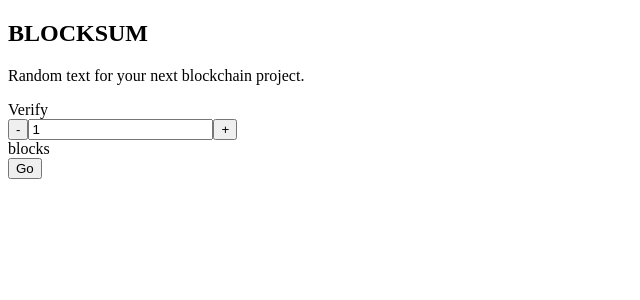
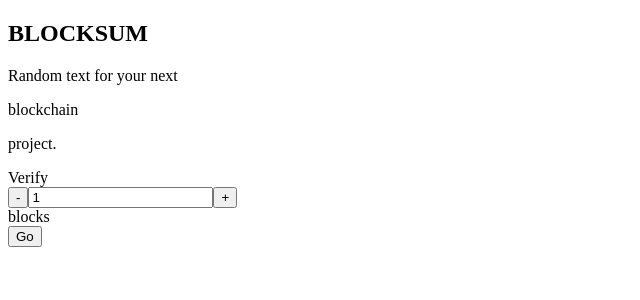
Before and after one commit to j-dsmith/blocksum, a Next.js app: page / in a window 1280 px wide. Shown: the top 300 px of the page, without its empty margins (0-640 px from the left). Built offline with nearby package versions, Linux system fonts and the light colour scheme.

Commit message:
Smooth scrolling added to page

```diff
--- a/components/blocksum-results.js
+++ b/components/blocksum-results.js
@@ -4,7 +4,7 @@ const BlocksumResults = ({ numBlocks }) => {
   const paragraphs = generateBlocks(numBlocks);
   if (numBlocks > 0) {
     return (
-      <section className="h-content bg-white p-8">
+      <section id="results" className="h-content bg-white p-8">
         {paragraphs.map((paragraph, idx) => (
           <p key={idx} className="mb-8">
             {paragraph}
--- a/components/hero-content.js
+++ b/components/hero-content.js
@@ -1,14 +1,12 @@
-import InputCard from "./input-card";
-
 const HeroContent = () => {
   return (
-    <p className="text-4xl font-bold font-sans">
-      Random text for your next{" "}
-      <span className="bg-gradient-to-tr text-black from-lime-300 to-yellow-300">
+    <div className="text-4xl font-bold font-sans">
+      <p className="relative z-10">Random text for your next</p>{" "}
+      <span className="bg-gradient-to-tr text-black from-lime-300 to-yellow-300 relative z-0">
         blockchain
       </span>{" "}
-      project.
-    </p>
+      <p>project.</p>
+    </div>
   );
 };
 
--- a/components/input-card.js
+++ b/components/input-card.js
@@ -1,3 +1,4 @@
+import Link from "next/link";
 import NumberInput from "./number-input";
 
 const InputCard = ({ value, setValue, setNumBlocks }) => {
@@ -10,6 +11,7 @@ const InputCard = ({ value, setValue, setNumBlocks }) => {
       <div className="flex text-xl font-mono">
         Verify <NumberInput value={value} setValue={setValue} /> blocks
       </div>
+      <Link href="#results">
         <button
           type="submit"
           className="w-1/3 px-1 py-2 border border-solid border-lime-300 font-mono text-black text-lg font-bold bg-gradient-to-tr  from-lime-300 to-yellow-300"
@@ -17,6 +19,7 @@ const InputCard = ({ value, setValue, setNumBlocks }) => {
         >
           Go
         </button>
+      </Link>
     </div>
   );
 };
--- a/pages/index.js
+++ b/pages/index.js
@@ -1,4 +1,4 @@
-import { Fragment, useState } from "react";
+import { Fragment, useRef, useState } from "react";
 import BlocksumResults from "../components/blocksum-results";
 import Header from "../components/Header";
 import HeroContent from "../components/hero-content";
@@ -11,7 +11,7 @@ export default function Home() {
   return (
     <Fragment>
       <section className="h-screen bg-black">
-        <div className="flex flex-col justify-evenly items-start text-white  h-full w-content ml-5 mr-8">
+        <div className="flex flex-col justify-evenly items-start text-white  h-full w-content mx-6">
           <Header />
           <HeroContent />
           <div className="border-b-2 border-b-solid border-b-lime-300 w-2/3" />
--- /dev/null
+++ b/styles.css
@@ -0,0 +1,3 @@
+html {
+  scroll-behavior: smooth;
+}
```
Also changed, not shown: pages/_app.js (+4 -3 lines), 1 other file (tests, documents, lock files or other folders). Lines whose indentation alone changed are shown as unchanged.
